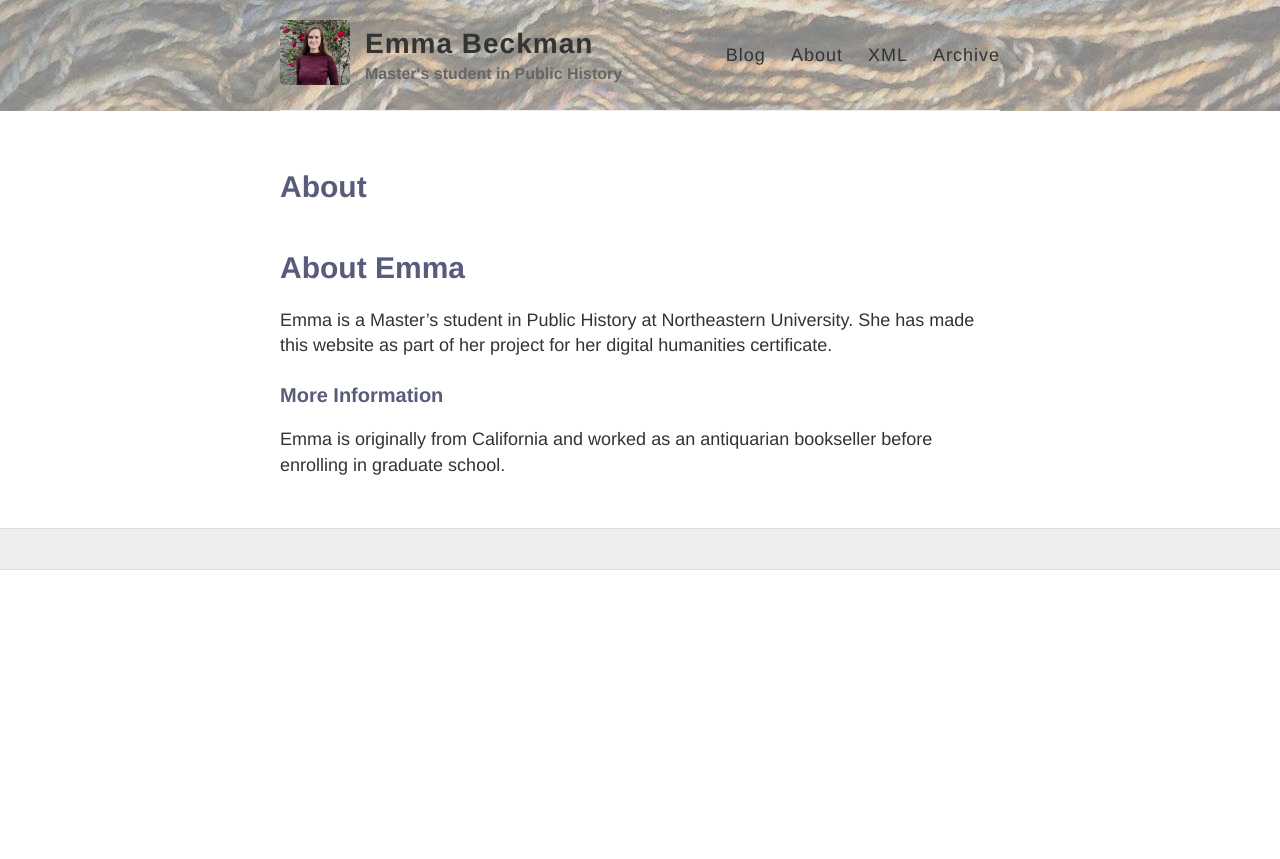
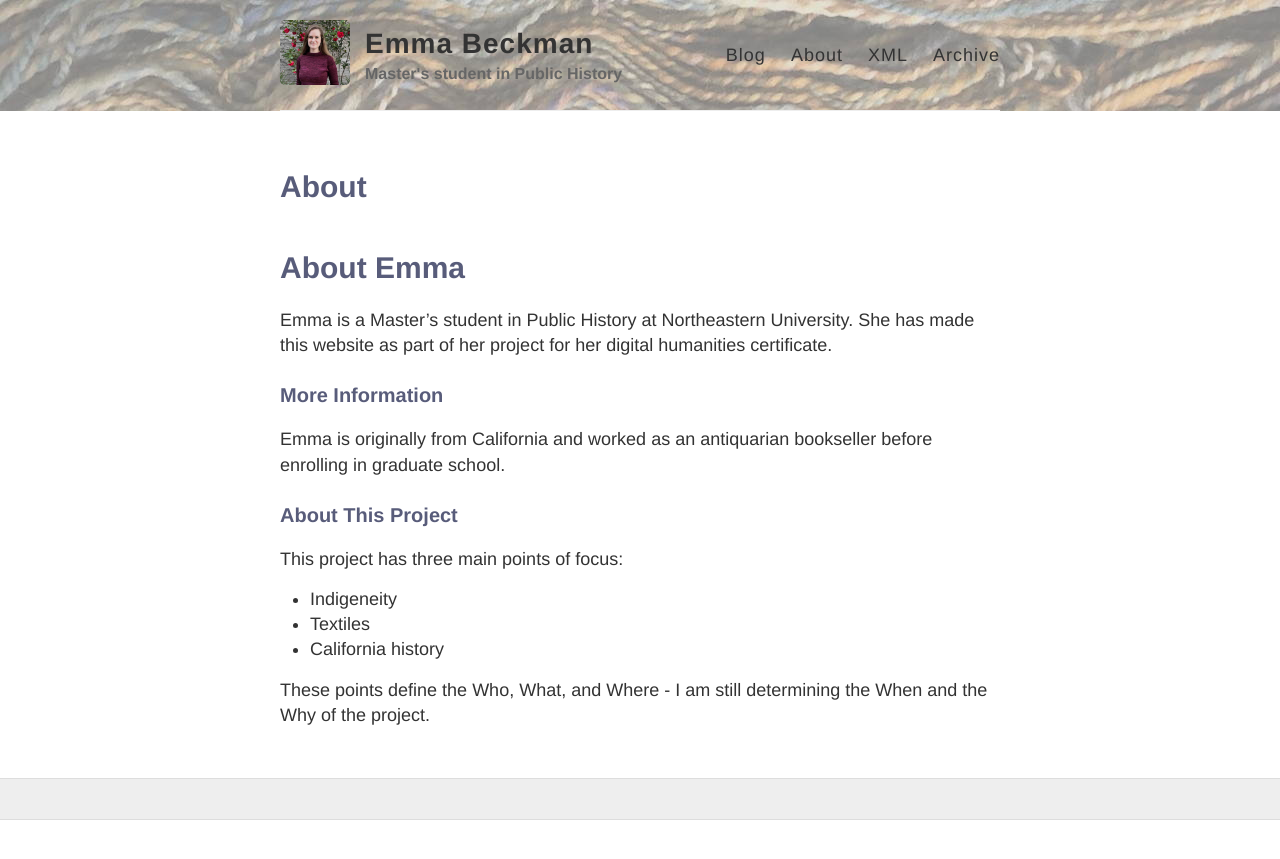
Before and after one commit to eslbeckman/eslbeckman.github.io, a Jekyll site: the page built from about.md, in a window 1280 px wide. Shown: the top 859 px of the page. Built offline with Jekyll 4.4.1, drawn with Linux system fonts in a browser that asks for light colours.

Commit message:
Added "About This Project"

```diff
--- a/about.md
+++ b/about.md
@@ -10,3 +10,12 @@
 ### More Information
 
 Emma is originally from California and worked as an antiquarian bookseller before enrolling in graduate school.
+
+### About This Project
+
+This project has three main points of focus:
+* Indigeneity
+* Textiles
+* California history
+
+These points define the Who, What, and Where - I am still determining the When and the Why of the project.
```
